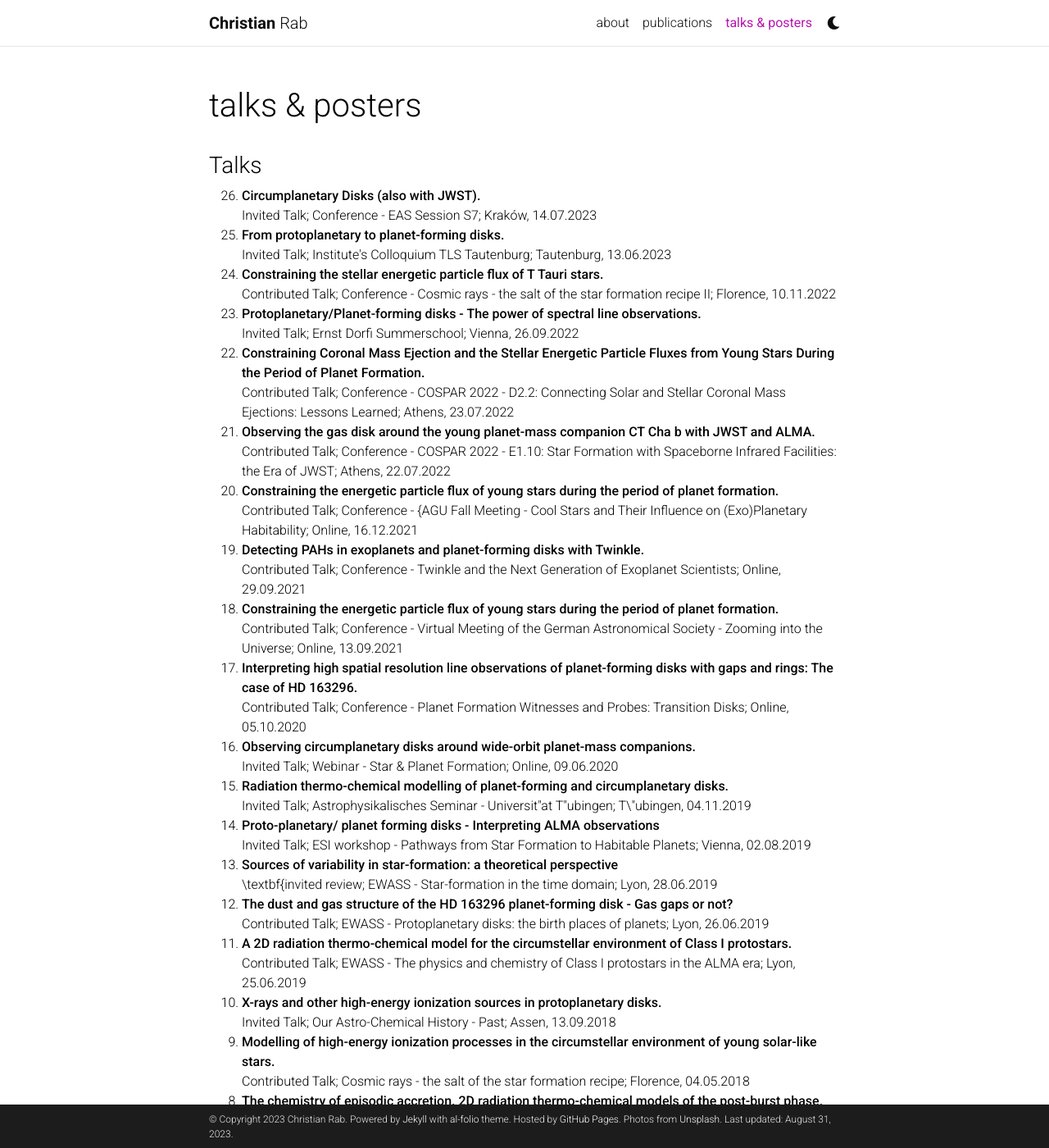
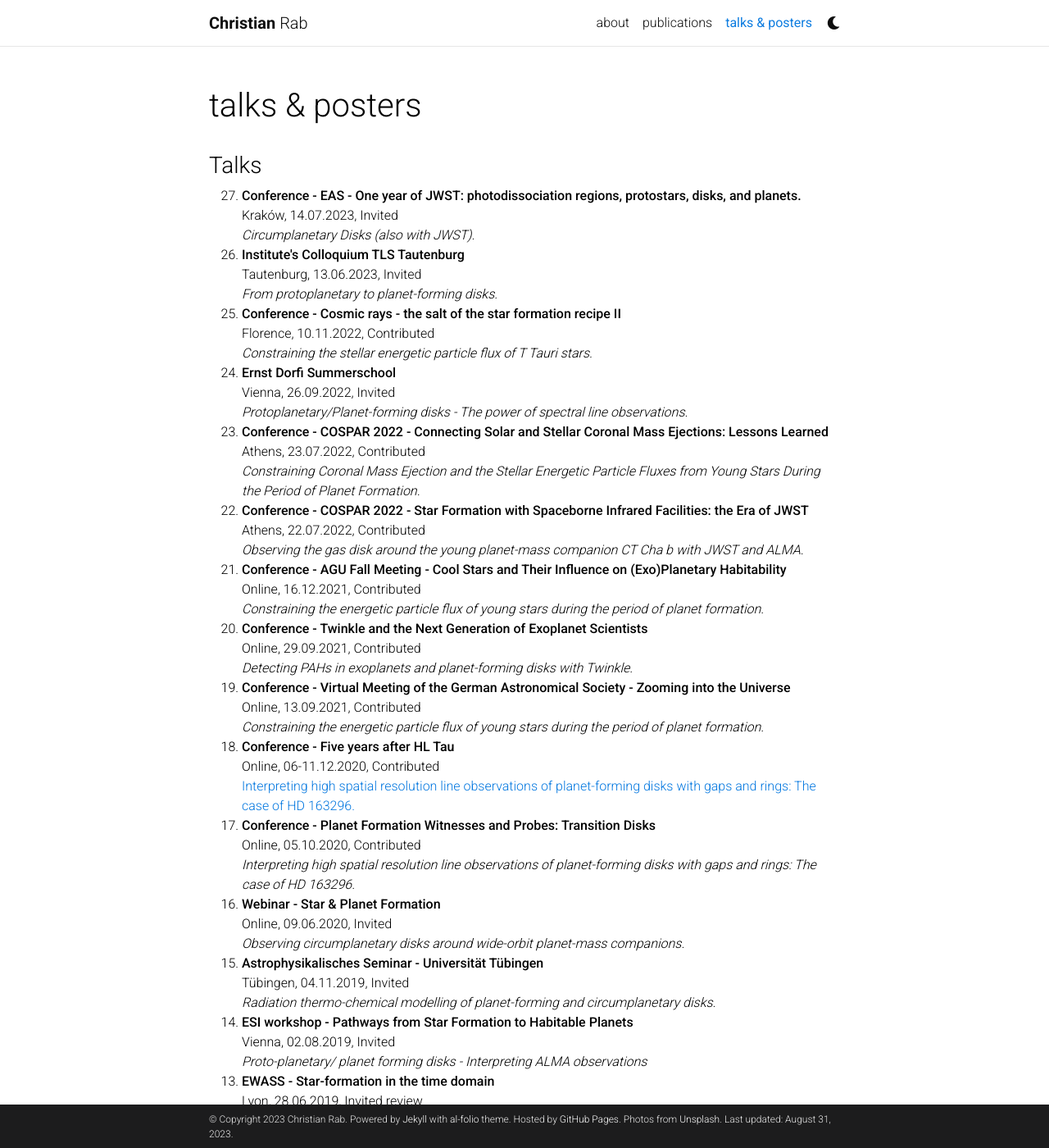
Before and after one commit to chrab/chrab.github.io, a Jekyll site: the page built from _pages/talks.md, in a window 1280 px wide and 1400 px high. Shown: the whole window at 82% size. Built offline with Jekyll 4.4.1, drawn with Linux system fonts in a browser that asks for light colours; comment, search, counter and statistics services are not loaded; a style sheet for code colours, icons or effects is not loaded; some of the changed text lies outside the part shown.

Commit message:
Finished talks and posters page

```diff
--- a/_data/talks.yml
+++ b/_data/talks.yml
@@ -1,155 +1,162 @@
 - title: "Circumplanetary Disks (also with JWST)."
   date: 14.07.2023
   location: Kraków
-  type: Invited Talk
-  text: "Conference - EAS Session S7"
+  type: Invited
+  text: "Conference - EAS - One year of JWST: photodissociation regions, protostars, disks, and planets."
 
 - title: "From protoplanetary to planet-forming disks."
   date: 13.06.2023
   location: Tautenburg
-  type: Invited Talk
+  type: Invited
   text: "Institute's Colloquium TLS Tautenburg"
 
 - title: "Constraining the stellar energetic particle flux of T Tauri stars."
   date: 10.11.2022
   location: Florence
-  type: Contributed Talk
+  type: Contributed
   text: "Conference - Cosmic rays - the salt of the star formation recipe II"
 
 - title: "Protoplanetary/Planet-forming disks - The power of spectral line observations."
   date: 26.09.2022
   location: Vienna
-  type: Invited Talk
+  type: Invited
   text: "Ernst Dorfi Summerschool"
 
 - title: "Constraining Coronal Mass Ejection and the Stellar Energetic Particle Fluxes from Young Stars During the Period of Planet Formation."
   date: 23.07.2022
   location: Athens
-  type: Contributed Talk
-  text: "Conference - COSPAR 2022 -  D2.2: Connecting Solar and Stellar Coronal Mass Ejections: Lessons Learned"
+  type: Contributed
+  text: "Conference - COSPAR 2022 - Connecting Solar and Stellar Coronal Mass Ejections: Lessons Learned"
 
 - title: "Observing the gas disk around the young planet-mass companion CT Cha b with JWST and ALMA."
   date: 22.07.2022
   location: Athens
-  type: Contributed Talk
-  text: "Conference -  COSPAR 2022 - E1.10: Star Formation with Spaceborne Infrared Facilities: the Era of JWST"
+  type: Contributed
+  text: "Conference -  COSPAR 2022 - Star Formation with Spaceborne Infrared Facilities: the Era of JWST"
 
 - title: "Constraining the energetic particle flux of young stars during the period of planet formation."
   date: 16.12.2021
   location: Online
-  type: Contributed Talk
-  text: "Conference - {AGU Fall Meeting - Cool Stars and Their Influence on (Exo)Planetary Habitability"
+  type: Contributed
+  text: "Conference - AGU Fall Meeting - Cool Stars and Their Influence on (Exo)Planetary Habitability"
 
 - title: "Detecting PAHs in exoplanets and planet-forming disks with Twinkle."
   date: 29.09.2021
   location: Online
-  type: Contributed Talk
+  type: Contributed
   text: "Conference - Twinkle and the Next Generation of Exoplanet Scientists"
 
 - title: "Constraining the energetic particle flux of young stars during the period of planet formation."
   date: 13.09.2021
   location: Online
-  type: Contributed Talk
+  type: Contributed
   text: "Conference - Virtual Meeting of the German Astronomical Society - Zooming into the Universe"
+
+- title: "Interpreting high spatial resolution line observations of planet-forming disks with gaps and rings: The case of HD 163296."
+  date: 06-11.12.2020
+  location: Online
+  type: Contributed
+  text: "Conference - Five years after HL Tau"
+  link: "https://www.youtube.com/watch?v=PWnphhM-bI0"
 
 - title: "Interpreting high spatial resolution line observations of planet-forming disks with gaps and rings: The case of HD 163296."
   date: 05.10.2020
   location: Online
-  type: Contributed Talk
-  text: "Conference -  Planet Formation Witnesses and Probes: Transition Disks"
+  type: Contributed
+  text: "Conference - Planet Formation Witnesses and Probes: Transition Disks"
 
 - title: "Observing circumplanetary disks around wide-orbit planet-mass companions."
   date: 09.06.2020
   location: Online
-  type: Invited Talk
+  type: Invited
   text: "Webinar -  Star & Planet Formation"
 
 - title: "Radiation thermo-chemical modelling of planet-forming and circumplanetary disks."
   date: 04.11.2019
-  location: T\"ubingen
-  type: Invited Talk
-  text: "Astrophysikalisches Seminar - Universit\"at T\"ubingen"
+  location: Tübingen
+  type: Invited
+  text: "Astrophysikalisches Seminar - Universität Tübingen"
 
 - title: "Proto-planetary/ planet forming disks - Interpreting ALMA observations"
   date: 02.08.2019
   location: Vienna
-  type: Invited Talk
+  type: Invited
   text: "ESI workshop - Pathways from Star Formation to Habitable Planets"
 
 - title: "Sources of variability in star-formation: a theoretical perspective"
   date: 28.06.2019
   location: Lyon
-  type: \textbf{invited review
+  type: Invited review
   text: "EWASS - Star-formation in the time domain"
 
 - title: "The dust and gas structure of the HD 163296 planet-forming disk - Gas gaps or not?"
   date: 26.06.2019
   location: Lyon
-  type: Contributed Talk
+  type: Contributed
   text: "EWASS - Protoplanetary disks: the birth places of planets"
 
 - title: "A 2D radiation thermo-chemical model for the circumstellar environment of Class I protostars."
   date: 25.06.2019
   location: Lyon
-  type: Contributed Talk
+  type: Contributed
   text: "EWASS - The physics and chemistry of Class I protostars in the ALMA era"
 
 - title: "X-rays and other high-energy ionization sources in protoplanetary disks."
   date: 13.09.2018
   location: Assen
-  type: Invited Talk
-  text: "Our Astro-Chemical History - Past"
+  type: Invited
+  text: "Our Astro-Chemical History - Past Present and Future"
 
 - title: "Modelling of high-energy ionization processes in the circumstellar environment of young solar-like stars."
   date: 04.05.2018
   location: Florence
-  type: Contributed Talk
+  type: Contributed
   text: "Cosmic rays - the salt of the star formation recipe"
 
 - title: "The chemistry of episodic accretion. 2D radiation thermo-chemical models of the post-burst phase."
   date: 23.05.2017
   location: Nijmegen
-  type: Contributed Talk
+  type: Contributed
   text: "Dutch Astronomy Conference 2017"
 
 - title: "Energetic protoplanetary disk modelling."
   date: 02.03.2017
   location: Geneva
-  type: Invited Talk
-  text: "Seminar"
+  type: Invited
+  text: "Seminar Geneva Observatory"
 
 - title: "Modeling the chemistry of episodic accretion."
   date: 04.07.2016
   location: Athens
-  type: Contributed Talk
+  type: Contributed
   text: "EWASS – Episodic accretion in star formation"
 
-- title: "Possible observational signatures of stellar high energy particles in disks around T~Tauri stars."
+- title: "Possible observational signatures of stellar high energy particles in disks around T Tauri stars."
   date: 07.07.2016
   location: Athens
-  type: Contributed Talk
+  type: Contributed
   text: "EWASS – The Dynamics of Star and Planet Formation"
 
-- title: "Possible observational signatures of stellar high energy particles in disks around T~Tauri stars."
+- title: "Possible observational signatures of stellar high energy particles in disks around T Tauri stars."
   date: 08.03.2016
   location: Edinburgh
-  type: Contributed Talk
+  type: Contributed
   text: "Protoplanetary Discussions"
 
 - title: "Computational Astrophysics: planets, stars and galaxies."
   date: 23.02.2016
   location: Grundlsee
-  type: Contributed Talk
+  type: Contributed
   text: "Austrian HPC Meeting"
 
 - title: "Modelling of Protplanetary Disks."
   date: 15.12.2015
   location: Vienna
-  type: Invited Talk
-  text: ""
+  type: Invited
+  text: "Vienna Theory Lunch"
 
 - title: "Observational signatures of Stellar Cosmic Rays in disks around T Tauri stars."
   date: 03.09.2015
   location: Vienna
-  type: Contributed Talk
+  type: Contributed
   text: "OEGAA Meeting"
--- a/_pages/talks.md
+++ b/_pages/talks.md
@@ -15,22 +15,30 @@ nav_order: 3
 
 <ol reversed="">
 {% for talk in site.data.talks %}
-    <li><strong>{{ talk.title }}</strong><br />
-      {{ talk.type }}; {{ talk.text }}; {{ talk.location }}, {{ talk.date }}
-      </li>
+    <li>
+    <strong>{{ talk.text }}</strong> <br />
+    {{ talk.location }}, {{ talk.date }}, {{ talk.type }} <br />
+    {% if talk.link %}
+    <a href="{{ talk.link }}" target="_blank">{{ talk.title }}</a>
+    {% else %}
+      <i>{{ talk.title }}</i>
+    {%- endif %}
+    </li>
 {% endfor %}
 </ol>
 
 
 <h3>Posters</h3>
 
-  <ol>
-    <li><strong><a href="https://www.astro.rug.nl/~rab/data/uploads/poster.pdf" target="_blank">The chemistry of episodic accretion</a></strong><br />
-      <a href="http://www.astrochemistry.org.uk/IAU_S350/">IAUS 350: Laboratory Astrophysics: from Observations to Interpretation</a>, Cambridge, Apr. 2019</li>
-    <li><strong><a href="https://www.astro.rug.nl/~rab/data/uploads/posterrostock.pdf">The planet-forming disk HD 163296 Gas gaps ... or not?</a></strong><br />
-      <a href="http://pfe2019.stat.physik.uni-rostock.de/">Planet Formation and Evolution</a>, Rostock, Feb. 2019</li>
-    <li><strong><a href="https://www.astro.rug.nl/~rab/data/uploads/postervienna.pdf" target="_blank">Constraining the stellar energetic particle flux in young solar-like stars</a></strong><br />
-      <a href="https://astronomy2018.univie.ac.at/symposia/symposium345/" target="_blank">IAU GA Symposium "Origins: From the Protosunto the First Steps of Life"</a>, Vienna Aug. 2018</li>
-  </ol>
+<ol reversed="">
+{% for poster in site.data.posters %}
+    <li>
+    <strong>{{ poster.text }}</strong> <br />
+    {{ poster.location }}, {{ poster.date }} <br />
+    <a href="/assets/posters/{{ poster.file }}" target="_blank">{{ poster.title }}</a>
+    </li>
+{% endfor %}
+</ol>
+
 
 </div>
--- a/_sass/_themes.scss
+++ b/_sass/_themes.scss
@@ -7,8 +7,8 @@
   --global-code-bg-color: #{$code-bg-color-light};
   --global-text-color: #{$black-color};
   --global-text-color-light: #{$grey-color};
-  --global-theme-color: #{$purple-color};
-  --global-hover-color: #{$purple-color};
+  --global-theme-color: #{$blue-color};
+  --global-hover-color: #{$blue-color};
   --global-hover-text-color: #{$white-color};
   --global-footer-bg-color: #{$grey-color-dark};
   --global-footer-text-color: #{$grey-color-light};
```
Also changed, not shown: _data/posters.yml (added, +41 -0 lines), 6 other files.
